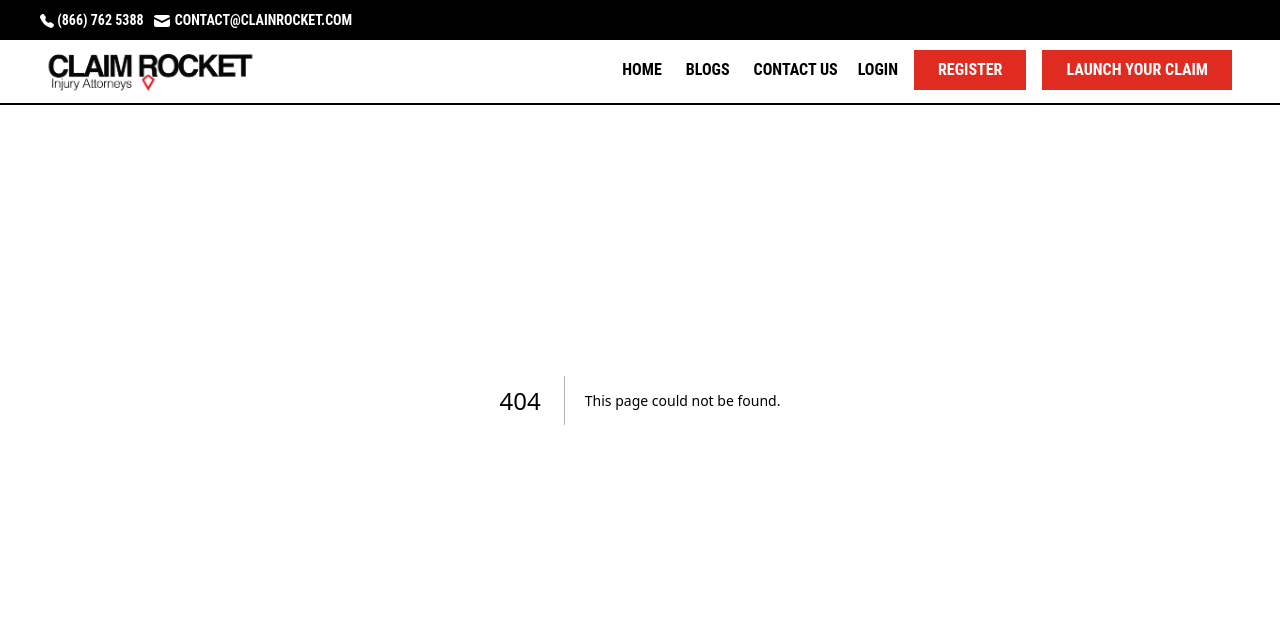
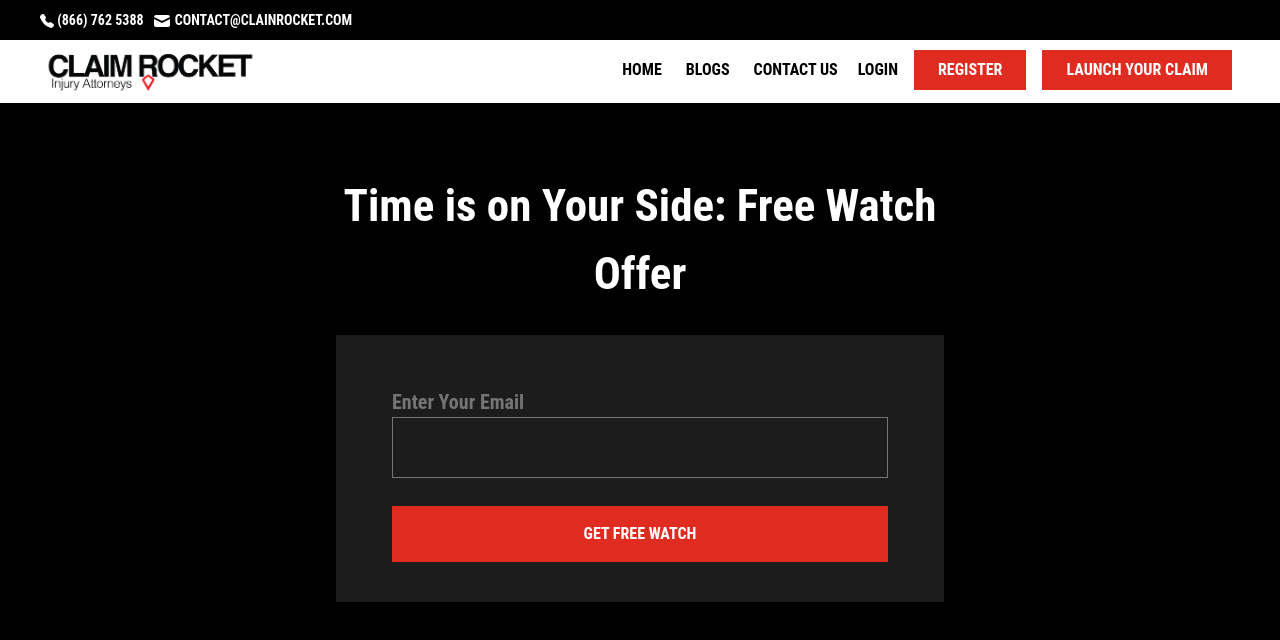
Before and after one commit to dev-mdsohagmiya/claimrocket, a Next.js app: page /claim in a window 1280 px wide. Before the commit this address had no page. Shown: the top 640 px of the page. Built offline with nearby package versions, Linux system fonts and the light colour scheme.

Commit message:
claim added

```diff
--- /dev/null
+++ b/app/claim/page.js
@@ -0,0 +1,9 @@
+import GetClaim from "@/components/GetClaim";
+
+export default function Claim() {
+  return (
+    <div>
+      <GetClaim />
+    </div>
+  );
+}
--- a/components/Footer/Footer.jsx
+++ b/components/Footer/Footer.jsx
@@ -11,23 +11,26 @@
         {/* Background Image  */}
         <Image
           src={"/assets/herobg.png"}
+          alt=""
           fill
           className={` min-h-screen items-center absolute inset-0 bg-black opacity-100  `}
         />
         <div className=" relative flex flex-col items-center justify-center  py-8">
           <div className=" md:w-[370px] md:h-[70px] w-[270px] h-[45px] my-14">
-            <img
+            <Image
               src={"/assets/heroLogo.png"}
               alt="Logo"
+              height={"200"}
+              width={"300"}
               className="w-full h-full object-fill"
             />
           </div>
           <div className=" flex flex-col md:flex-row pb-7">
-            <button className="bg-red-700 p-2 font-bold hover:scale-105  transform transition-transform ">
+            <button className="bg-red-700 p-2 font-bold hover:scale-105 text-white  transform transition-transform ">
               LAUNCH YOUR CLAIM
             </button>
 
-            <button className="bg-red-700 py-2 px-[14px] font-bold md:ml-10 ml-0 mt-4 md:mt-0 hover:scale-105  transform transition-transform ">
+            <button className="bg-red-700 py-2 px-[14px] font-bold text-white md:ml-10 ml-0 mt-4 md:mt-0 hover:scale-105  transform transition-transform ">
               CALL (866) ROCKET8
             </button>
           </div>
--- /dev/null
+++ b/components/GetClaim.jsx
@@ -0,0 +1,43 @@
+import React from "react";
+
+export default function () {
+  return (
+    <>
+      <div id="login" className="bg-black pt-40 pb-20 h-[100vh]">
+        <div className="container mx-auto px-4 max-w-2xl">
+          <div className="text-center py-3">
+            <h2 className="text-[35px] md:text-[45px]   text-white">
+              Time is on Your Side: Free Watch Offer
+            </h2>
+          </div>
+          <div className=" grid grid-cols-12">
+            <div className=" col-span-12 lg:col-span-12 md:mx-4 bg-[#1c1c1c]  mt-4">
+              <div className="md:mx-4 p-5 md:p-10">
+                <div>
+                  <div className="py-3">
+                    <label
+                      htmlFor="input"
+                      className="text-[#757575] text-[20px]"
+                    >
+                      Enter Your Email
+                    </label>
+                    <input
+                      type="text"
+                      className="py-4  border-1 border-[#757575] border w-full focus:outline-none  focus:border-[#E02B20]   bg-[#1c1c1c] text-white text-[18px] px-2"
+                    />
+                  </div>
+
+                  <div>
+                    <button className="bg-[#E02B20] text-white px-6 py-4 hover:scale-105 duration-300 w-full mt-4 ">
+                      GET FREE WATCH
+                    </button>
+                  </div>
+                </div>
+              </div>
+            </div>
+          </div>
+        </div>
+      </div>
+    </>
+  );
+}
--- a/components/Hero.jsx
+++ b/components/Hero.jsx
@@ -12,14 +12,15 @@
   }, []);
   return (
     <div
-      className={`min-h-screen bg-cover bg-center relative  bg-black h-[1550px] sm:h-[1300px] md:h-[1700px] lg:h-[1200px] `}
+      className={`min-h-screen bg-cover bg-center relative  bg-black h-[1550px] sm:h-[1400px] md:h-[1800px] lg:h-[1300px] `}
     >
-      <div className="container mx-auto">
+      <div className="container mx-auto pt-[130px]">
         {/* Background Image  */}
         <Image
           src={"/assets/herobg.png"}
           fill
-          className={` min-h-screen items-center absolute inset-0 bg-black opacity-100 top-[60px] object-fit`}
+          alt=""
+          className={` min-h-screen  items-center absolute inset-0 bg-black opacity-100 top-[60px] object-fit`}
         />
         <div className="relative inset-0 flex flex-col items-center top-20 md:top-48 md:mx-[130px] mx-[45px]">
           {/* Hero upper part  */}
@@ -29,7 +30,13 @@
                 <p className=" font-bold text-base md:text-xl pb-5 tracking-widest">
                   FREE CASE CONSULTATION 24/7
                 </p>
-                <img src={"/assets/heroLogo.png"} alt="" className=" flex" />
+                <Image
+                  src={"/assets/heroLogo.png"}
+                  alt=""
+                  className=" flex "
+                  height={"200"}
+                  width={"600"}
+                />
               </div>
               <div>
                 <p className="md:text-xl text-base tracking-normal md:leading-9  font-light">
--- a/components/MiddleCard/Card.jsx
+++ b/components/MiddleCard/Card.jsx
@@ -2,6 +2,7 @@
 import React, { useEffect } from "react";
 import Aos from "aos";
 import "aos/dist/aos.css";
+import Image from "next/image";
 
 const Card = ({
   backgroundInfo,
@@ -29,9 +30,11 @@
       <div
         className={`flex  ${direction}  items-center justify-center py-12 gap-24 `}
       >
-        <img
+        <Image
           src={`${imgFile}`}
           alt={`${alt}`}
+          width={"200"}
+          height={"200"}
           className={`  ${imgWidth} w-auto h-auto ${imgHeight} ${roundedProperty} max-w-full`}
           data-aos={animationData}
         />
--- a/components/Navber.jsx
+++ b/components/Navber.jsx
@@ -5,6 +5,7 @@
 import { HiMail } from "react-icons/hi";
 import { BsFillTelephoneFill } from "react-icons/bs";
 import Link from "next/link";
+
 const NavBar = () => {
   const [isNavOpen, setIsNavOpen] = useState(false);
 
@@ -31,7 +32,13 @@
         <div className="grid grid-cols-12 gap-4">
           <div className="col-span-3 lg:col-span-4">
             <Link href={"/"}>
-              <img className="w-[220px]" src="/assets/logo.png" alt="" />
+              <Image
+                height={"100"}
+                width={"220"}
+                className="w-[220px]"
+                src="/assets/logo.png"
+                alt=""
+              />
             </Link>
           </div>
           <div className="col-span-9 lg:col-span-8 text-end">
@@ -56,7 +63,7 @@
                 </Link>
               </li>
               <li className="inline-block mx-3 lg:mx-2  text-base hover:scale-105 duration-300">
-                <Link href={"/about"}>
+                <Link href={"/claim"}>
                   <button className="bg-[#E02B20] text-white px-6 py-2 ">
                     LAUNCH YOUR CLAIM
                   </button>
```
